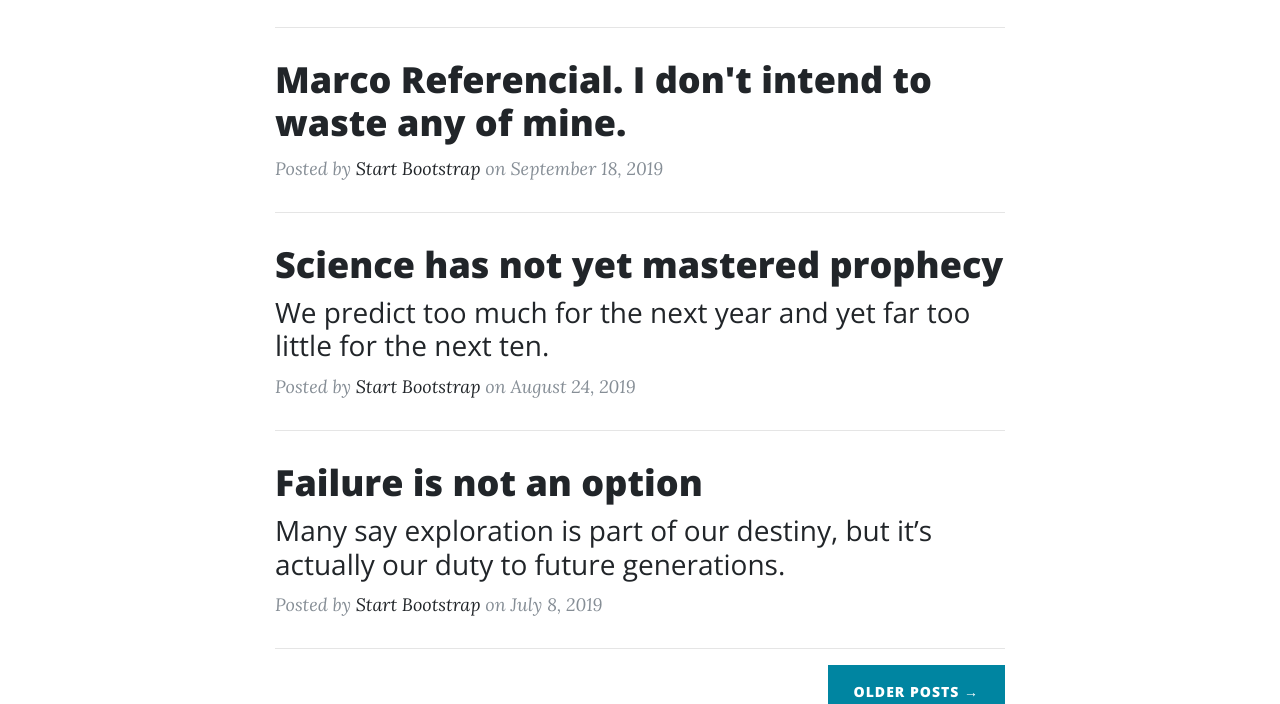
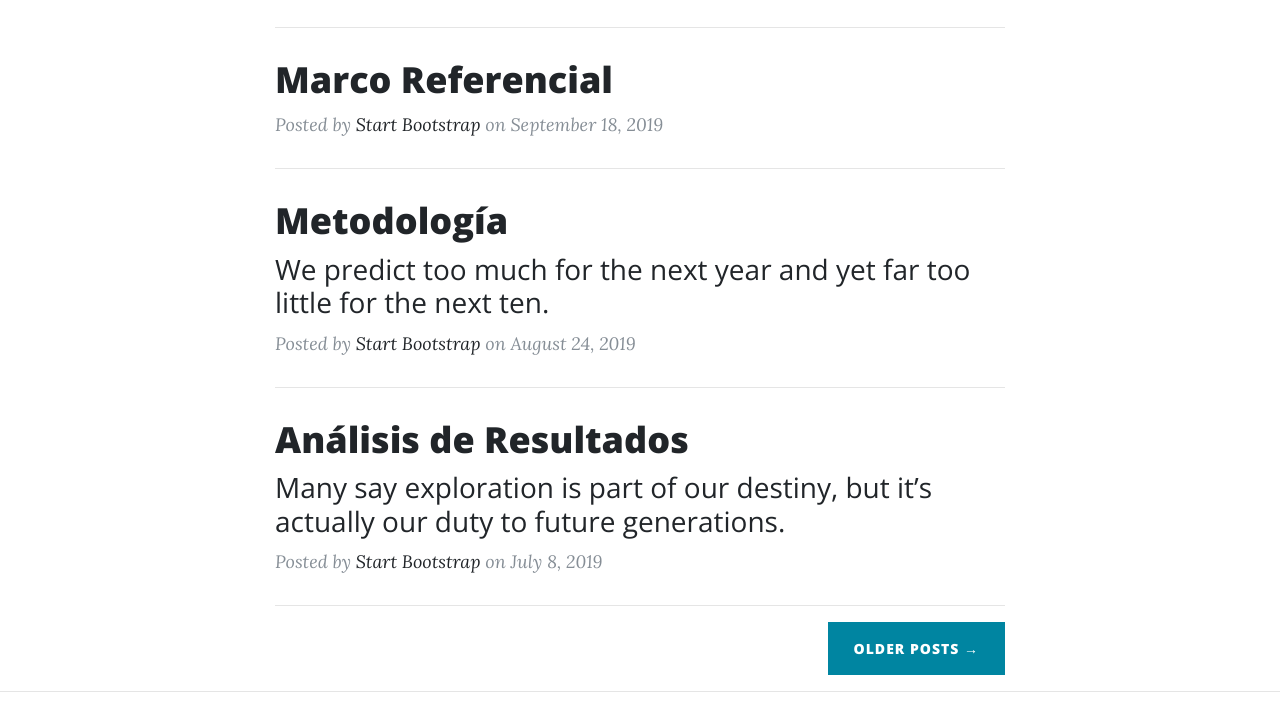
Before and after one commit to omarxpadilla/tesistas, a website: page index.html in a window 1280 px wide. Shown: the part 739-1443 px from the top of the page. Drawn offline with nearby package versions, Linux system fonts and the light colour scheme.

Commit message:
Update index.html

```diff
--- a/index.html
+++ b/index.html
@@ -88,7 +88,7 @@
         <div class="post-preview">
           <a href="post.html">
             <h2 class="post-title">
-              Marco Referencial. I don't intend to waste any of mine.
+              Marco Referencial
             </h2>
           </a>
           <p class="post-meta">Posted by
@@ -99,7 +99,7 @@
         <div class="post-preview">
           <a href="post.html">
             <h2 class="post-title">
-              Science has not yet mastered prophecy
+              Metodología
             </h2>
             <h3 class="post-subtitle">
               We predict too much for the next year and yet far too little for the next ten.
@@ -113,7 +113,7 @@
         <div class="post-preview">
           <a href="post.html">
             <h2 class="post-title">
-              Failure is not an option
+              Análisis de Resultados
             </h2>
             <h3 class="post-subtitle">
               Many say exploration is part of our destiny, but it’s actually our duty to future generations.
```
